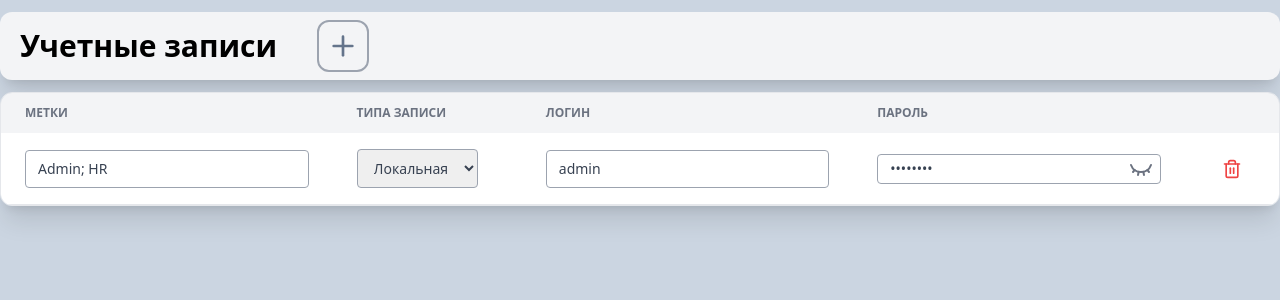
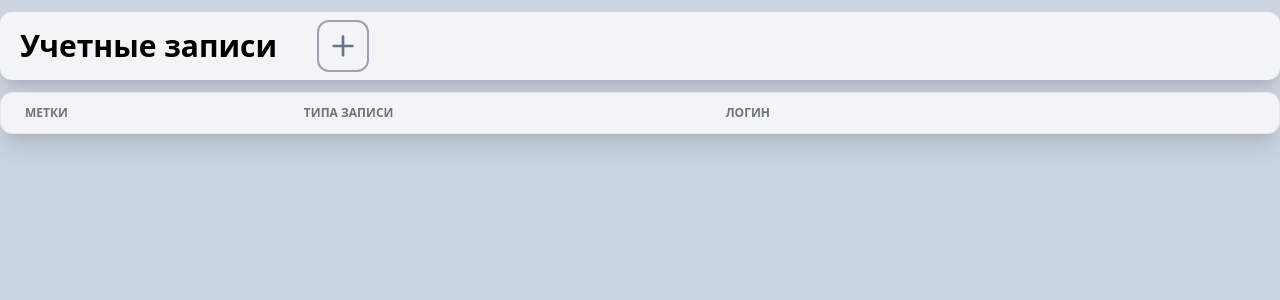
Before and after one commit to FarruxbekNozimov/vue-account-form, a Vue app: page / in a window 1280 px wide. Shown: the top 300 px of the page. Built offline with nearby package versions, Linux system fonts and the light colour scheme.

Commit message:
Hide 'Пароль' column when all passwords are hidden

```diff
--- a/src/components/Account/AccountTable.vue
+++ b/src/components/Account/AccountTable.vue
@@ -1,5 +1,5 @@
 <script setup>
-import { ref, onBeforeUnmount, onMounted } from 'vue'
+import { ref, computed, onBeforeUnmount, onMounted } from 'vue'
 import DeleteButton from '@/components/Widgets/DeleteButton.vue'
 import PasswordInput from '@/components/Widgets/PasswordInput.vue'
 import { useAccountStore } from '@/stores/account'
@@ -10,7 +10,7 @@ const account_store = useAccountStore()
 
 // Local validation states
 const inputStates = ref({})
-const hasUnsavedChanges = ref(false) // Track unsaved changes
+const hasUnsavedChanges = ref(false)
 
 // Function to update state
 const setInputState = (id, field, value) => {
@@ -19,21 +19,21 @@ const setInputState = (id, field, value) => {
     focused: true,
     valid: validateField(field, value),
   }
-  hasUnsavedChanges.value = true // Mark as unsaved
+  hasUnsavedChanges.value = true
 }
 
 // Function to save updates
 const saveUpdate = (account, field, value) => {
-  if (!validateField(field, value)) return // Prevent invalid updates
+  if (!validateField(field, value)) return
 
   let updatedValue = value
   if (field === 'label') {
-    updatedValue = formatLabel(value) // Convert string to array of objects
+    updatedValue = formatLabel(value)
   }
 
   account_store.SET_ONE({ ...account, [field]: updatedValue })
-  inputStates.value[account.id][field].focused = false // Remove focus after saving
-  hasUnsavedChanges.value = false // Reset unsaved state after saving
+  inputStates.value[account.id][field].focused = false
+  hasUnsavedChanges.value = false
 }
 
 // Warn before leaving the page
@@ -43,6 +43,11 @@ const beforeUnloadHandler = (event) => {
     event.returnValue = 'You have unsaved changes. Are you sure you want to leave?'
   }
 }
+
+// Check if all accounts have no password
+const showPasswordColumn = computed(() =>
+  account_store.LIST.some((account) => account.type !== 'LDAP'),
+)
 
 onMounted(() => {
   window.addEventListener('beforeunload', beforeUnloadHandler)
@@ -61,7 +66,7 @@ onBeforeUnmount(() => {
           <th scope="col" class="px-6 py-3">Метки</th>
           <th scope="col" class="px-6 py-3">Типа записи</th>
           <th scope="col" class="px-6 py-3">Логин</th>
-          <th scope="col" class="px-6 py-3">Пароль</th>
+          <th scope="col" class="px-6 py-3">{{ showPasswordColumn ? 'Пароль' : '' }}</th>
           <th scope="col" class="px-6 py-3"></th>
         </tr>
       </thead>
--- a/src/components/Widgets/PasswordInput.vue
+++ b/src/components/Widgets/PasswordInput.vue
@@ -22,7 +22,7 @@ const togglePassword = () => {
       @input="emit('update:modelValue', $event.target.value)"
       :type="showPassword ? 'text' : 'password'"
       :disabled="disabled"
-      class="w-full p-1 px-3 border border-gray-400 rounded outline-none pr-8"
+      class="w-full p-2 px-3 border border-gray-400 rounded outline-none pr-8"
       :class="{ 'bg-gray-100 cursor-not-allowed': disabled }"
       placeholder="Enter password"
     />
--- a/src/stores/account.ts
+++ b/src/stores/account.ts
@@ -20,17 +20,7 @@ export const useAccountStore = defineStore('account', () => {
   // Load from localStorage or use default
   const storedData = localStorage.getItem('accounts')
   const state = reactive<State>({
-    list: storedData
-      ? JSON.parse(storedData)
-      : [
-          {
-            id: 1,
-            label: [{ text: 'Admin' }, { text: 'HR' }],
-            type: 'Локальная',
-            login: 'admin',
-            password: 'password',
-          },
-        ],
+    list: storedData ? JSON.parse(storedData) : [],
   })
 
   // Helper function to enforce character limits and format label
```
